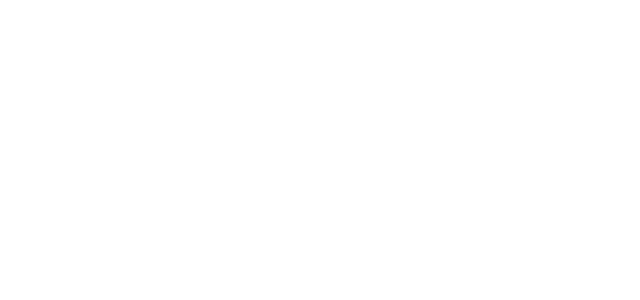
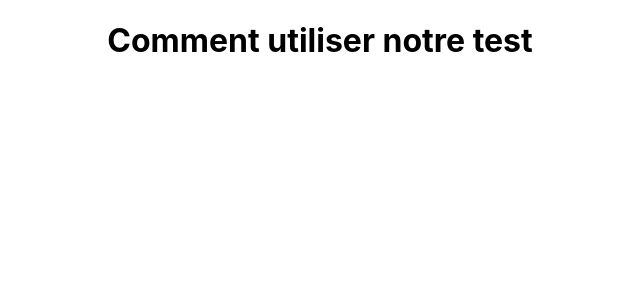
Before and after one commit to AdrianeRuggiero/sidesync_epsi, a React (Create React App) app: page /help in a window 1280 px wide. Before the commit this address had no page. Shown: the top 300 px of the page, without its empty margins (320-960 px from the left). Built offline with nearby package versions, Linux system fonts and the light colour scheme.

Commit message:
cree la page aide

```diff
--- a/src/App.js
+++ b/src/App.js
@@ -4,6 +4,7 @@
 import ReactionTest from './Reactiontest';
 import HomePage from './HomePage';
 import About from './About';
+import Help from './Help';
 
 function App() {
   return (
@@ -13,6 +14,7 @@
           <Route path="/" element={<HomePage />} />
           <Route path="/about" element={<About />} />
           <Route path="/reactiontest" element={<ReactionTest />} />
+          <Route path="/help" element={<Help />} />
         </Routes>
       </div>
     </Router>
--- /dev/null
+++ b/src/Help.js
@@ -0,0 +1,11 @@
+import React from 'react';
+
+const Help = () => {
+    return (
+        <div>
+            <h1>Comment utiliser notre test</h1>
+        </div>
+    )
+}
+
+export default Help;
--- a/src/HomePage.js
+++ b/src/HomePage.js
@@ -17,7 +17,7 @@
 
   // Fonction pour aller à la page d'aide (vous pouvez modifier cette fonction selon vos besoins)
   const goToHelp = () => {
-    alert('Page d\'aide (non encore implémentée)'); // Exemple d'alerte pour l'aide
+    navigate('/help'); // Exemple d'alerte pour l'aide
   };
 
   return (
```
